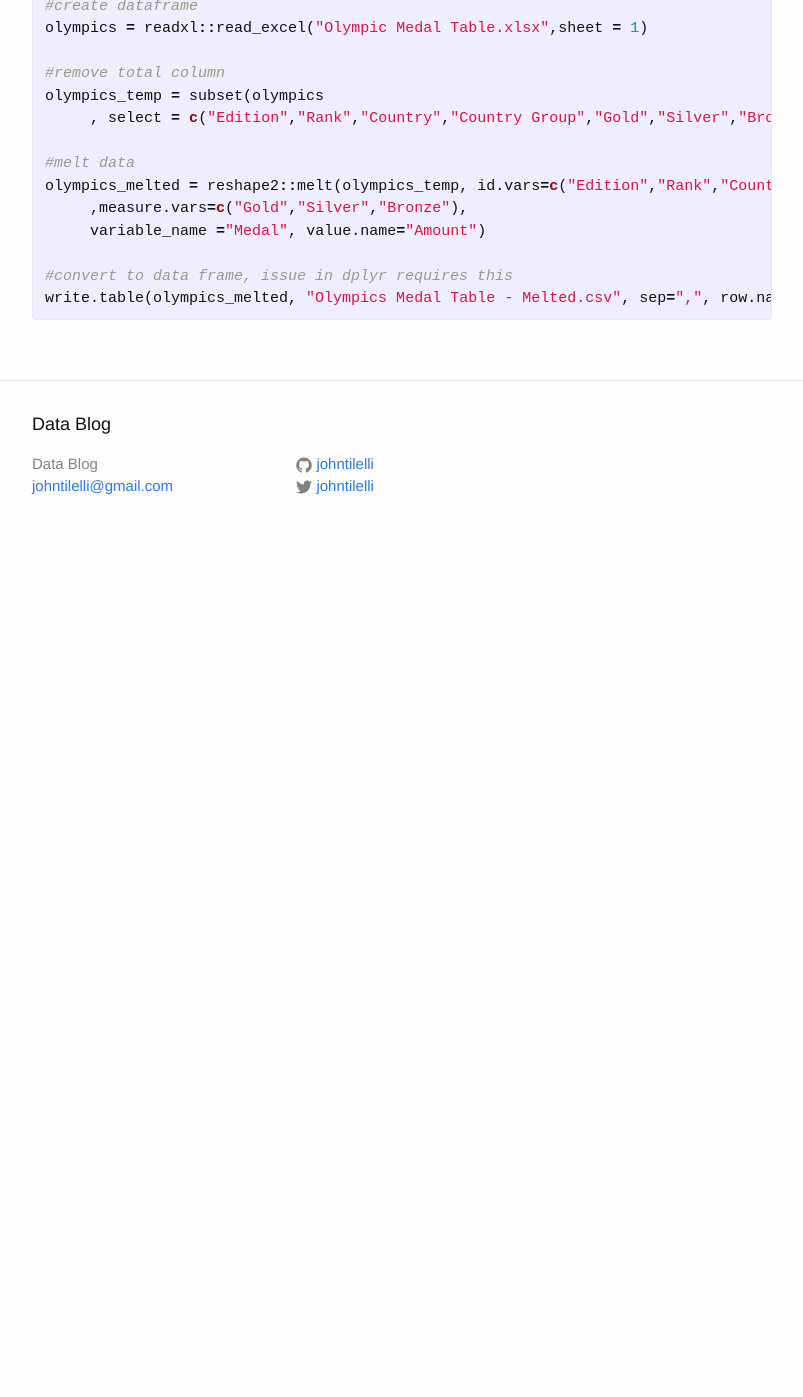
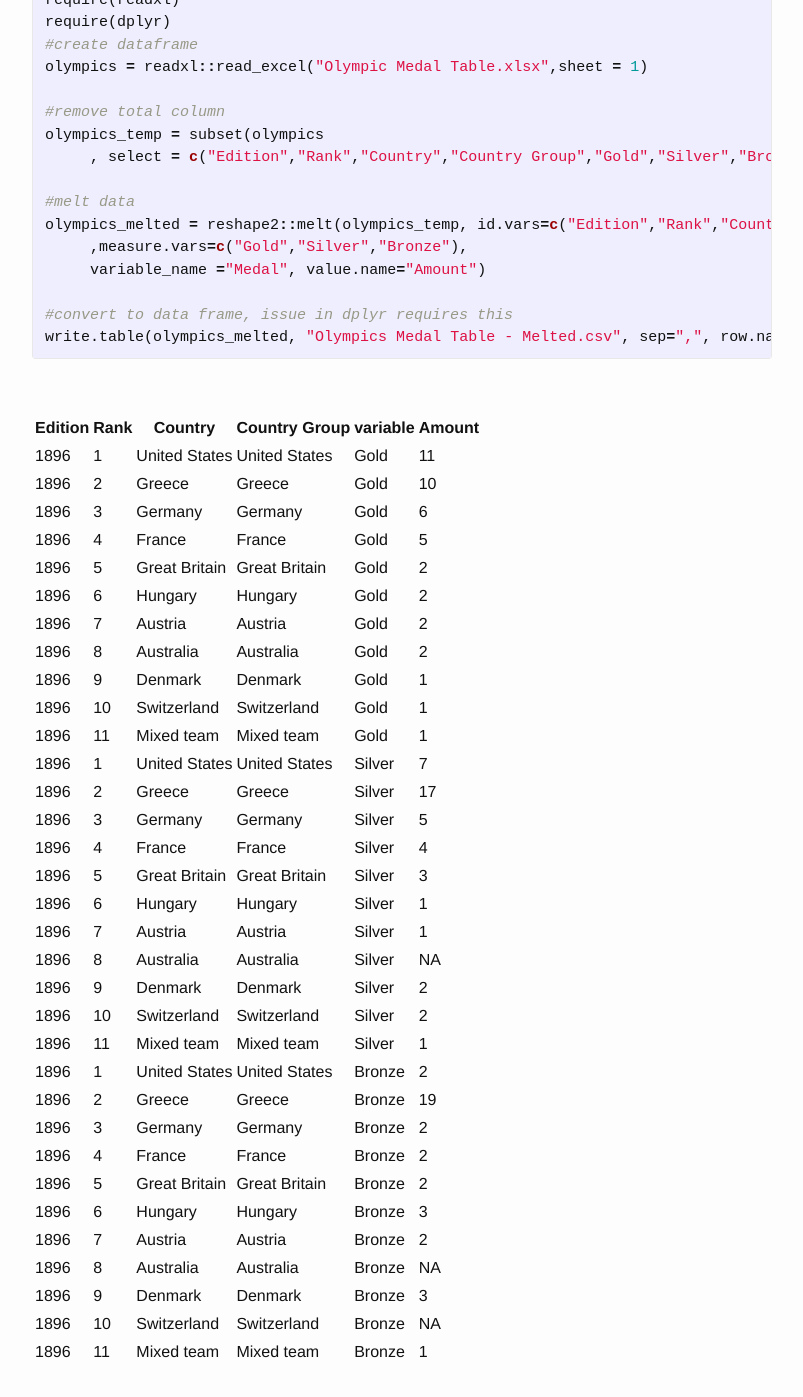
Before and after one commit to johntilelli/johntilelli.github.io, a Jekyll site: the page built from _posts/2016-08-11-reshaping-data.markdown, in a window 1280 px wide and 1400 px high, scrolled down 700 px. Shown: the top 1397 px of the window, without its empty margins (238-1041 px from the left). Built offline with Jekyll 4.4.1, drawn with Linux system fonts in a browser that asks for light colours; before the commit the page ends 1258 px from its top, so only the background shows below that.

Commit message:
Update 2016-08-11-reshaping-data.markdown

```diff
--- a/_posts/2016-08-11-reshaping-data.markdown
+++ b/_posts/2016-08-11-reshaping-data.markdown
@@ -21,6 +21,7 @@ Draft of post
 | 1896    | 10   | Switzerland   | Switzerland   | 1    | 2      |        | 3     |
 | 1896    | 11   | Mixed team    | Mixed team    | 1    | 1      | 1      | 3     |
 
+<br>
 
 {% highlight r %}
 
@@ -43,3 +44,41 @@ olympics_melted = reshape2::melt(olympics_temp, id.vars=c("Edition","Rank","Coun
 write.table(olympics_melted, "Olympics Medal Table - Melted.csv", sep=",", row.names=FALSE)
 
 {% endhighlight %}
+
+<br>
+
+| Edition | Rank | Country       | Country Group | variable | Amount |
+|---------|------|---------------|---------------|----------|--------|
+| 1896    | 1    | United States | United States | Gold     | 11     |
+| 1896    | 2    | Greece        | Greece        | Gold     | 10     |
+| 1896    | 3    | Germany       | Germany       | Gold     | 6      |
+| 1896    | 4    | France        | France        | Gold     | 5      |
+| 1896    | 5    | Great Britain | Great Britain | Gold     | 2      |
+| 1896    | 6    | Hungary       | Hungary       | Gold     | 2      |
+| 1896    | 7    | Austria       | Austria       | Gold     | 2      |
+| 1896    | 8    | Australia     | Australia     | Gold     | 2      |
+| 1896    | 9    | Denmark       | Denmark       | Gold     | 1      |
+| 1896    | 10   | Switzerland   | Switzerland   | Gold     | 1      |
+| 1896    | 11   | Mixed team    | Mixed team    | Gold     | 1      |
+| 1896    | 1    | United States | United States | Silver   | 7      |
+| 1896    | 2    | Greece        | Greece        | Silver   | 17     |
+| 1896    | 3    | Germany       | Germany       | Silver   | 5      |
+| 1896    | 4    | France        | France        | Silver   | 4      |
+| 1896    | 5    | Great Britain | Great Britain | Silver   | 3      |
+| 1896    | 6    | Hungary       | Hungary       | Silver   | 1      |
+| 1896    | 7    | Austria       | Austria       | Silver   | 1      |
+| 1896    | 8    | Australia     | Australia     | Silver   | NA     |
+| 1896    | 9    | Denmark       | Denmark       | Silver   | 2      |
+| 1896    | 10   | Switzerland   | Switzerland   | Silver   | 2      |
+| 1896    | 11   | Mixed team    | Mixed team    | Silver   | 1      |
+| 1896    | 1    | United States | United States | Bronze   | 2      |
+| 1896    | 2    | Greece        | Greece        | Bronze   | 19     |
+| 1896    | 3    | Germany       | Germany       | Bronze   | 2      |
+| 1896    | 4    | France        | France        | Bronze   | 2      |
+| 1896    | 5    | Great Britain | Great Britain | Bronze   | 2      |
+| 1896    | 6    | Hungary       | Hungary       | Bronze   | 3      |
+| 1896    | 7    | Austria       | Austria       | Bronze   | 2      |
+| 1896    | 8    | Australia     | Australia     | Bronze   | NA     |
+| 1896    | 9    | Denmark       | Denmark       | Bronze   | 3      |
+| 1896    | 10   | Switzerland   | Switzerland   | Bronze   | NA     |
+| 1896    | 11   | Mixed team    | Mixed team    | Bronze   | 1      |
```
